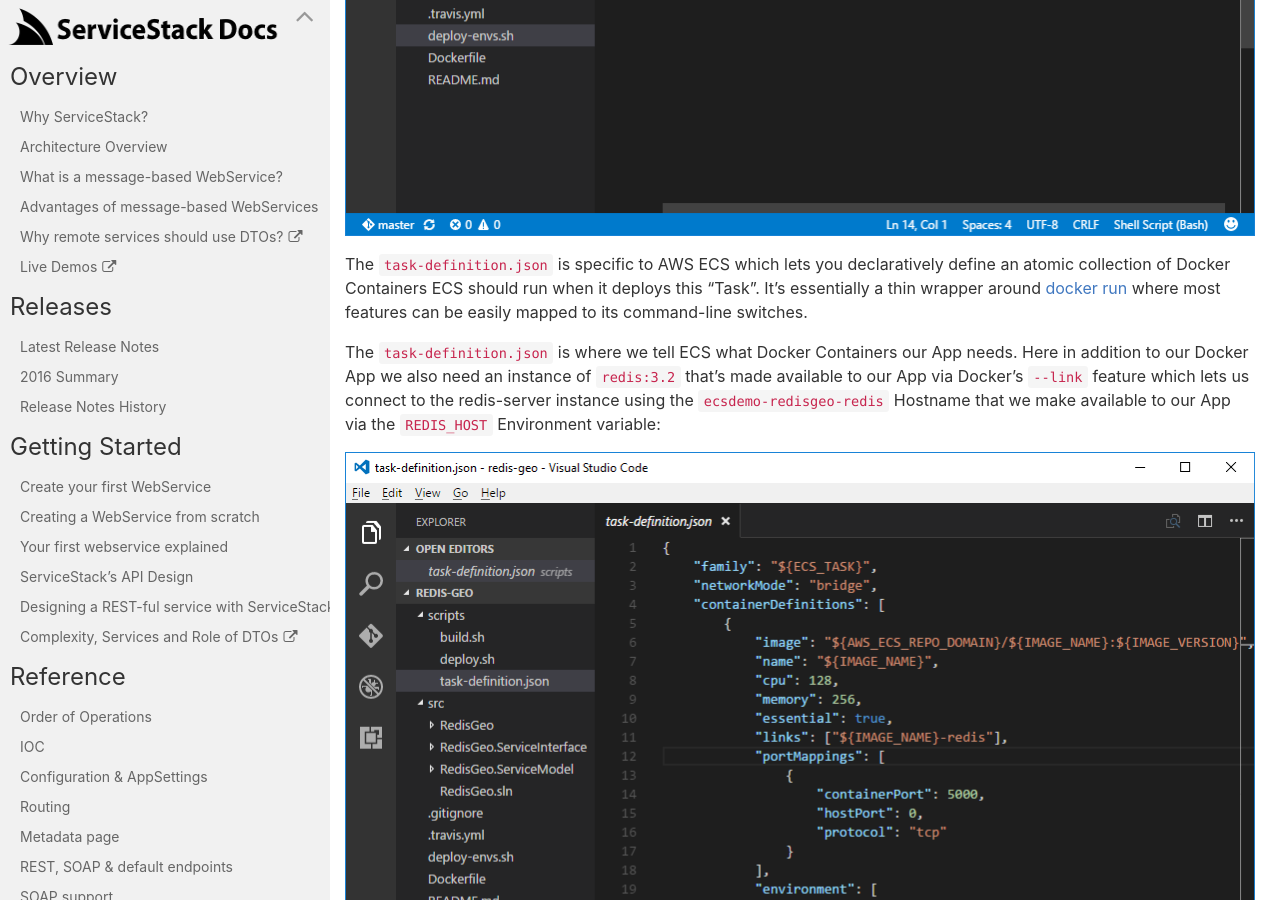
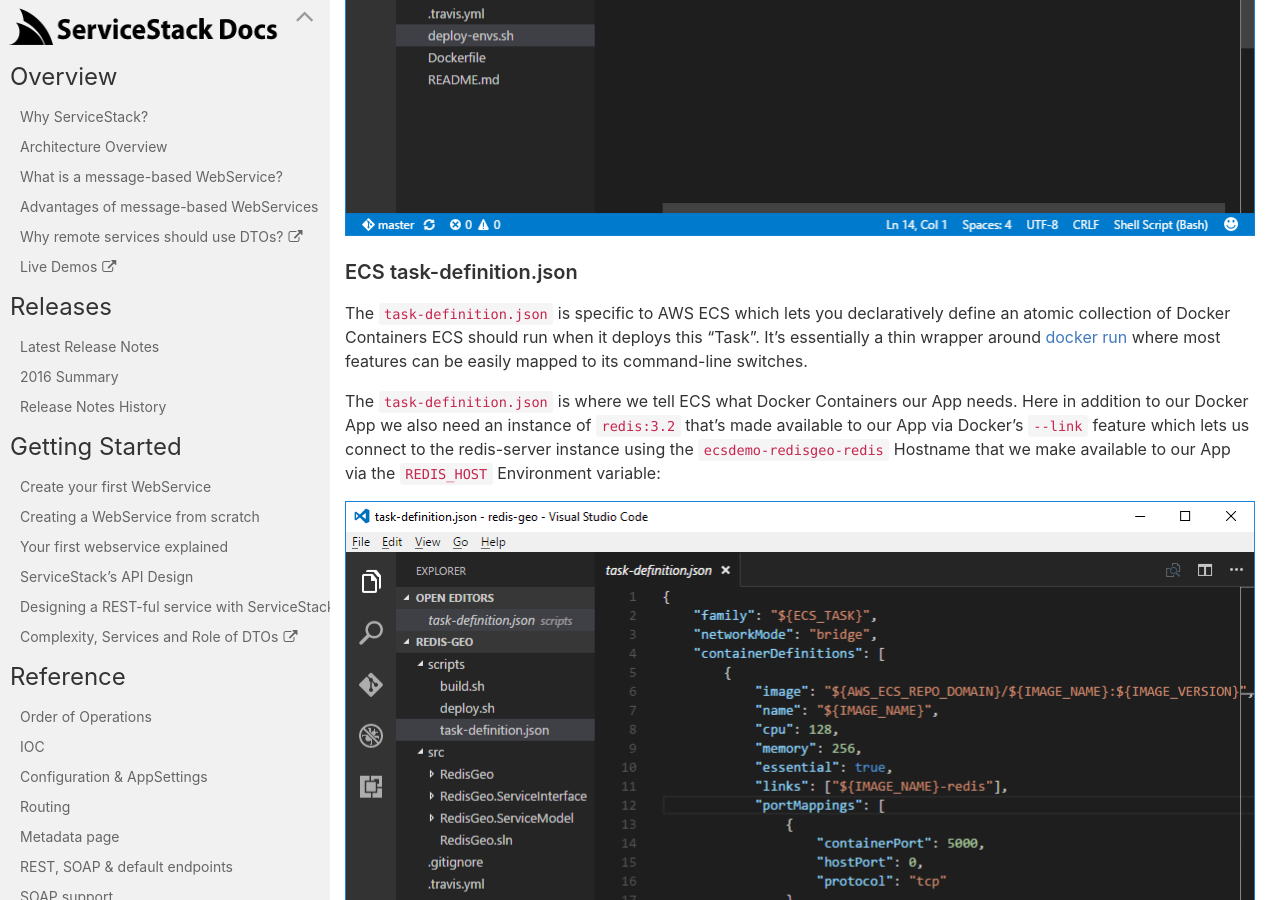
Before and after one commit to timker/docs, a Jekyll site: the page built from docs/_documentation/Deploy-NET-Core-to-AWS-ECS.md, in a window 1280 px wide and 900 px high, scrolled down 27402 px. Built offline with Jekyll 4.4.1, drawn with Linux system fonts in a browser that asks for light colours; nearby versions of some CDN libraries.

Commit message:
add linkable header

```diff
--- a/docs/_documentation/Deploy-NET-Core-to-AWS-ECS.md
+++ b/docs/_documentation/Deploy-NET-Core-to-AWS-ECS.md
@@ -388,6 +388,8 @@
 
 ![](http://docs.servicestack.net/images/aws/ecs/code-03.png)
 
+### ECS task-definition.json
+
 The `task-definition.json` is specific to AWS ECS which lets you declaratively define an atomic collection
 of Docker Containers ECS should run when it deploys this "Task". It's essentially a thin wrapper around
 [docker run](https://docs.docker.com/engine/reference/run/) where most features can be easily mapped
```
